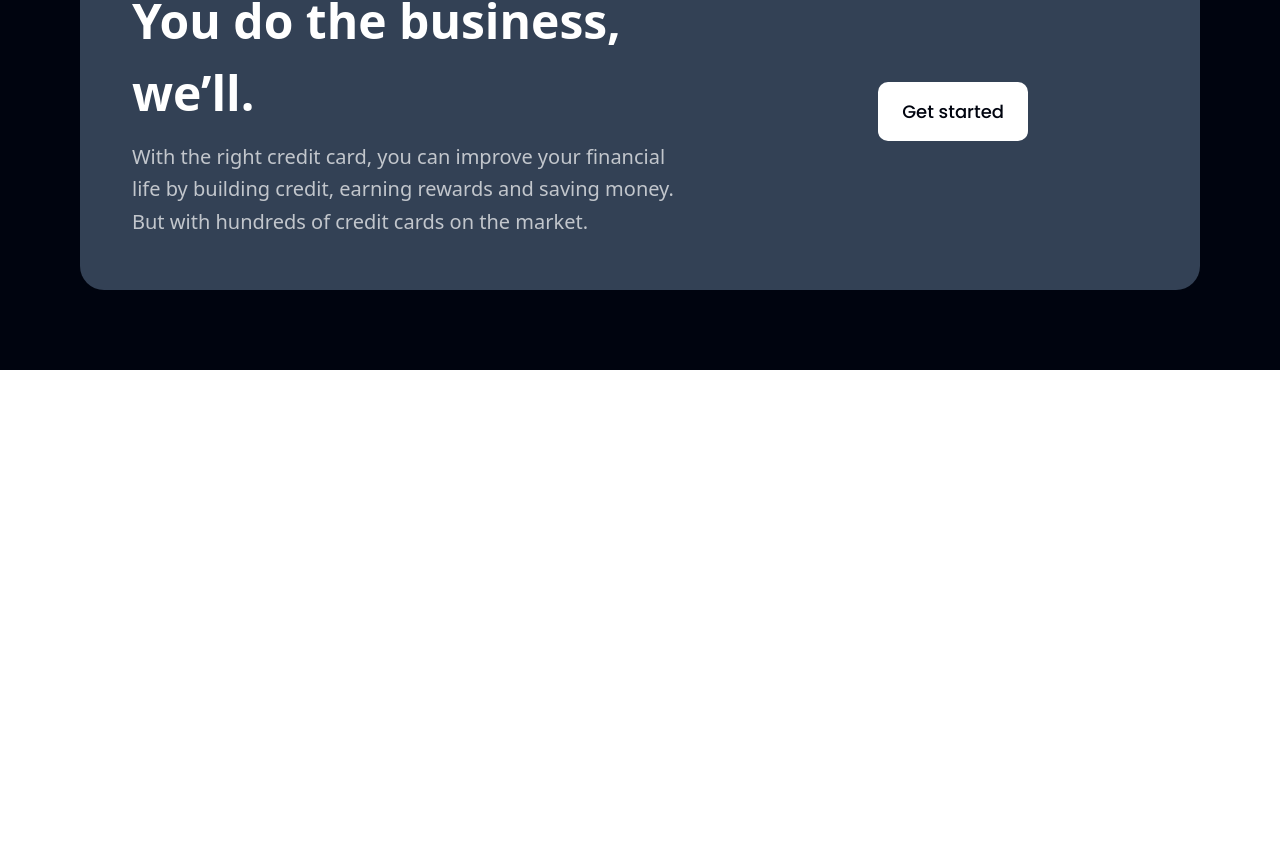
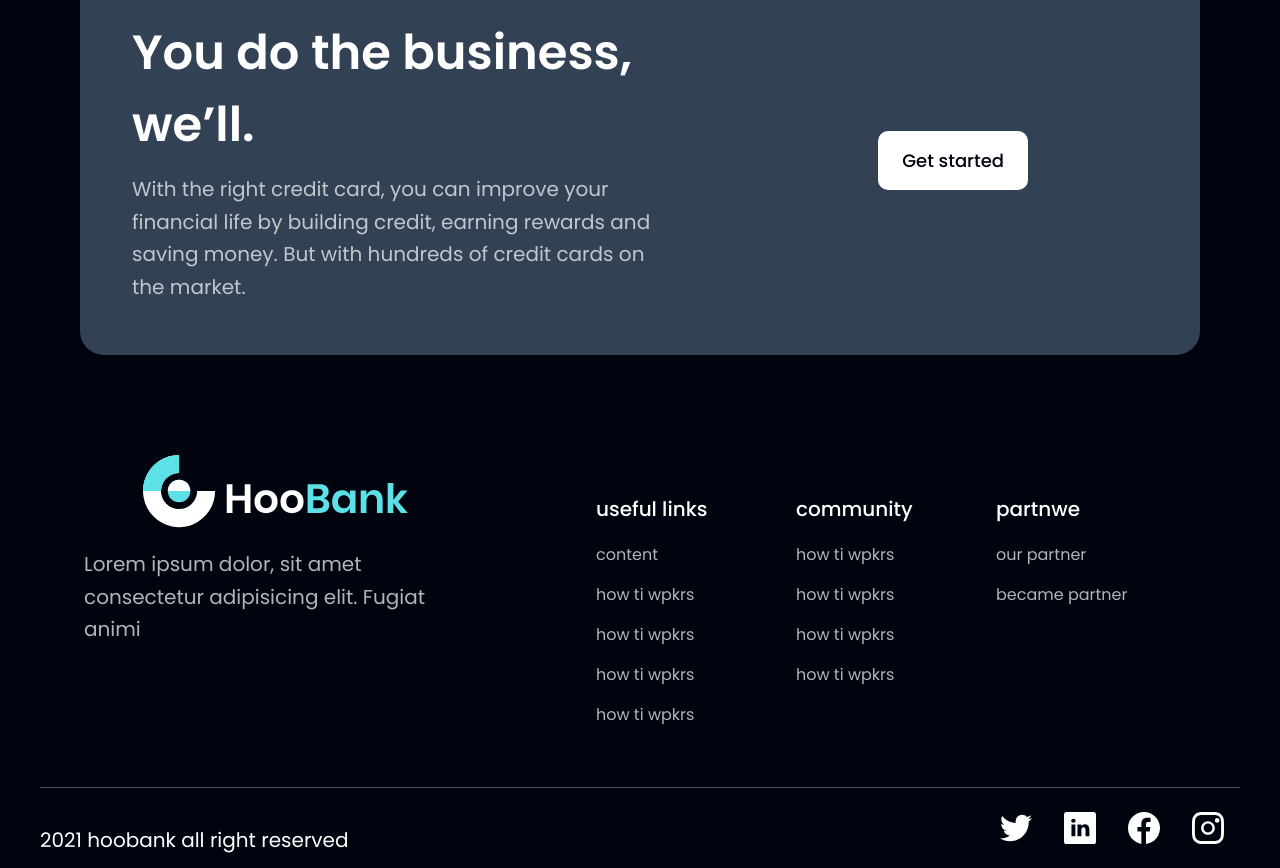
Before and after one commit to abdulkadir-polmayan/simple-website, a React (Vite) app: page / in a window 1280 px wide. Shown: the part 4439-5307 px from the top of the page. Before the commit the page ends 4809 px from the top, so only its background shows below. Built offline with nearby package versions, Linux system fonts and the light colour scheme.

Commit message:
it is done nearly

```diff
--- a/src/App.jsx
+++ b/src/App.jsx
@@ -10,12 +10,13 @@ import {
   Testimonials,
   Companies,
   Try,
+  Footer,
 } from "./components";
 const App = () => {
   const [blog, setBlog] = useState(false);
 
   return (
-    <div className=" w-full overflow-hidden bg-primary">
+    <div className=" w-full overflow-hidden bg-primary font-poppins">
       <Navbar />
       <Hero />
       <Stats />
@@ -25,6 +26,7 @@ const App = () => {
       <Testimonials />
       <Companies />
       <Try />
+      <Footer />
     </div>
   );
 };
--- /dev/null
+++ b/src/components/Footer.jsx
@@ -0,0 +1,69 @@
+import React from "react";
+import {
+  logo,
+  twitter,
+  linkedin,
+  facebook,
+  instagram,
+} from "../assets/index.js";
+import { footerLinks } from "../constants";
+
+const Footer = () => {
+  return (
+    <div>
+      <div className="text-white p-5 flex flex-col lg:flex-row justify-around">
+        <div className="hoobank flex flex-col pb-6 lg:items-center">
+          <img src={logo} className="max-w-[300px] pb-5" />
+          <p className="text-dimWhite leading-relaxed text-xl max-w-sm">
+            Lorem ipsum dolor, sit amet consectetur adipisicing elit. Fugiat
+            animi
+          </p>
+        </div>
+
+        <div className="links flex flex-wrap ">
+          <div className="useful min-w-[200px] pt-10">
+            <h4 className="text-xl font-medium pb-1">useful links</h4>
+            <ul>
+              <li className="text-dimWhite pt-4">content</li>
+              <li className="text-dimWhite pt-4">how ti wpkrs</li>
+              <li className="text-dimWhite pt-4">how ti wpkrs</li>
+              <li className="text-dimWhite pt-4">how ti wpkrs</li>
+              <li className="text-dimWhite pt-4">how ti wpkrs</li>
+            </ul>
+          </div>
+          <div className="community min-w-[200px] pt-10">
+            <h4 className="text-xl font-medium pb-1">community</h4>
+            <ul>
+              <li className="text-dimWhite pt-4">how ti wpkrs</li>
+              <li className="text-dimWhite pt-4">how ti wpkrs</li>
+              <li className="text-dimWhite pt-4">how ti wpkrs</li>
+              <li className="text-dimWhite pt-4">how ti wpkrs</li>
+            </ul>
+          </div>
+          <div className="partner min-w-[200px] pt-10">
+            <h4 className="text-xl font-medium pb-1">partnwe</h4>
+            <ul>
+              <li className="text-dimWhite pt-4">our partner</li>
+              <li className="text-dimWhite pt-4">became partner</li>
+            </ul>
+          </div>
+        </div>
+      </div>
+      <div>
+        <div className="flex flex-col justify-between lg:flex-row items-center mx-10 mt-10 border-t border-t-slate-600 ">
+          <h1 className="mt-6 text-white text-xl text-center">
+            2021 hoobank all right reserved
+          </h1>
+          <div className="flex py-6 justify-center">
+            <img className="mx-4 w-8" src={twitter} />
+            <img className="mx-4 w-8" src={linkedin} />
+            <img className="mx-4 w-8" src={facebook} />
+            <img className="mx-4 w-8" src={instagram} />
+          </div>
+        </div>
+      </div>
+    </div>
+  );
+};
+
+export default Footer;
--- a/src/components/Testimonials.jsx
+++ b/src/components/Testimonials.jsx
@@ -3,7 +3,7 @@ import { people02 } from "../assets/index";
 
 const Testimonials = () => {
   const peoples = (
-    <div className="flex flex-col p-10 max-w-[370px] min-w-[370px]">
+    <div className="flex  hover:bg-slate-600 rounded-3xl transition  flex-col p-10 max-w-[370px] min-w-[370px]">
       <div className="text-9xl max-h-[80px]">"</div>
       <p className="text-xl leading-relaxed mb-8">
         Money is only a tool. It will take you wherever you wish, but it will
--- a/src/components/Try.jsx
+++ b/src/components/Try.jsx
@@ -2,8 +2,8 @@ import React from "react";
 
 const Try = () => {
   return (
-    <div className="bg-slate-700 m-20 rounded-3xl p-3 text-white flex flex-col lg:flex-row">
-      <div className="header flex justify-center item-center flex-col flex-1 p-10">
+    <div className="bg-slate-700 lg:m-20 m-10 rounded-3xl p-3 text-white flex flex-col lg:flex-row">
+      <div className="header flex justify-center item-center flex-col flex-1 lg:p-10 p-5">
         <h1 className="text-5xl leading-normal font-semibold pb-3">
           You do the business, we’ll.
         </h1>
--- a/src/components/index.js
+++ b/src/components/index.js
@@ -7,6 +7,7 @@ import CardDeal from "./CardDeal";
 import Testimonials from "./Testimonials";
 import Companies from "./Companies";
 import Try from "./Try";
+import Footer from "./Footer";
 
 export {
   Hero,
@@ -18,4 +19,5 @@ export {
   Testimonials,
   Companies,
   Try,
+  Footer
 };
```
Also changed, not shown: src/constants/index.js (+16 -1 lines), src/index.css (line endings or trailing spaces).
